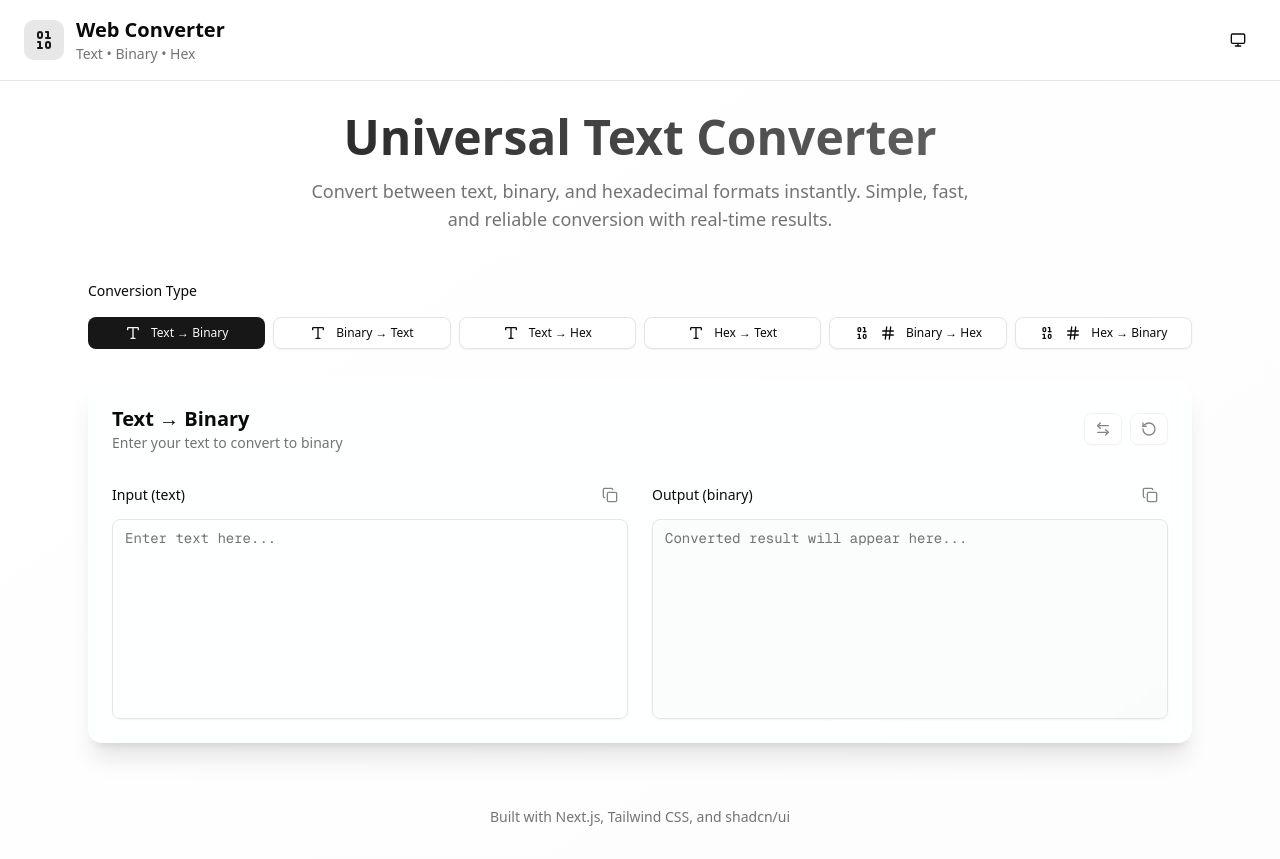
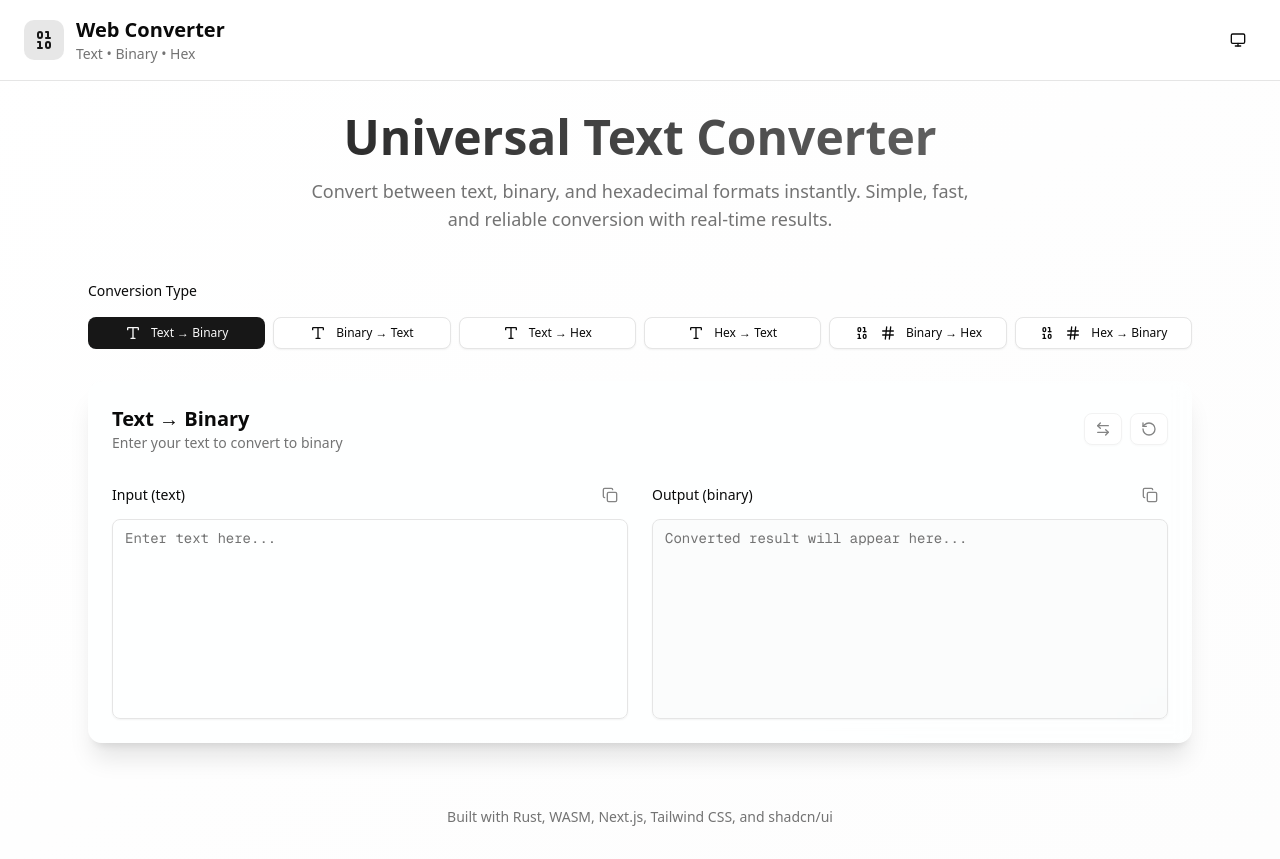
Before and after one commit to tchello45/web_converter, a Next.js app in the folder frontend/: page / in a window 1280 px wide. Built offline with nearby package versions, Linux system fonts and the light colour scheme.

Commit message:
fix(frontend): :speech_balloon: update footer text to reflect technology stack including Rust and WASM

```diff
--- a/frontend/src/app/page.tsx
+++ b/frontend/src/app/page.tsx
@@ -280,7 +280,7 @@ export default function Home() {
 
         {/* Footer */}
         <footer className="text-center mt-16 text-sm text-muted-foreground">
-          <p>Built with Next.js, Tailwind CSS, and shadcn/ui</p>
+          <p>Built with Rust, WASM, Next.js, Tailwind CSS, and shadcn/ui</p>
         </footer>
       </main>
     </div>
```
